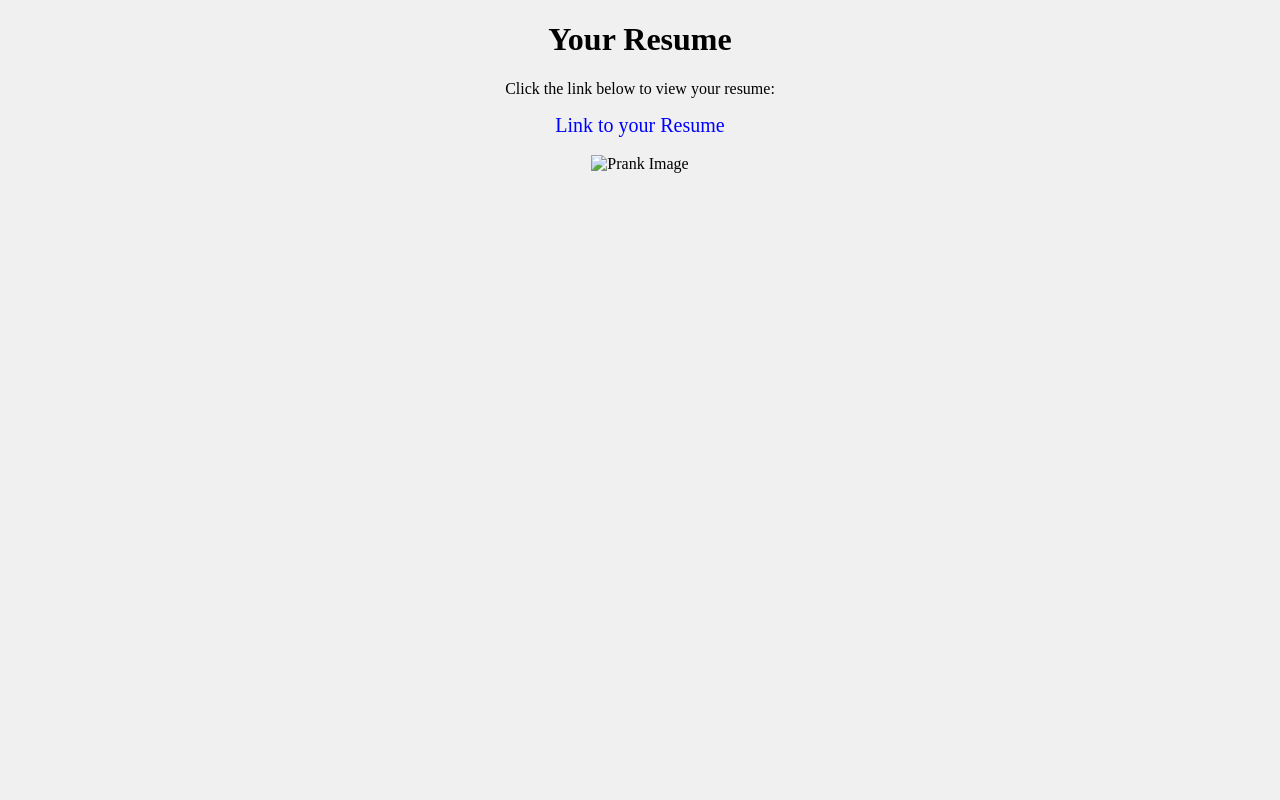
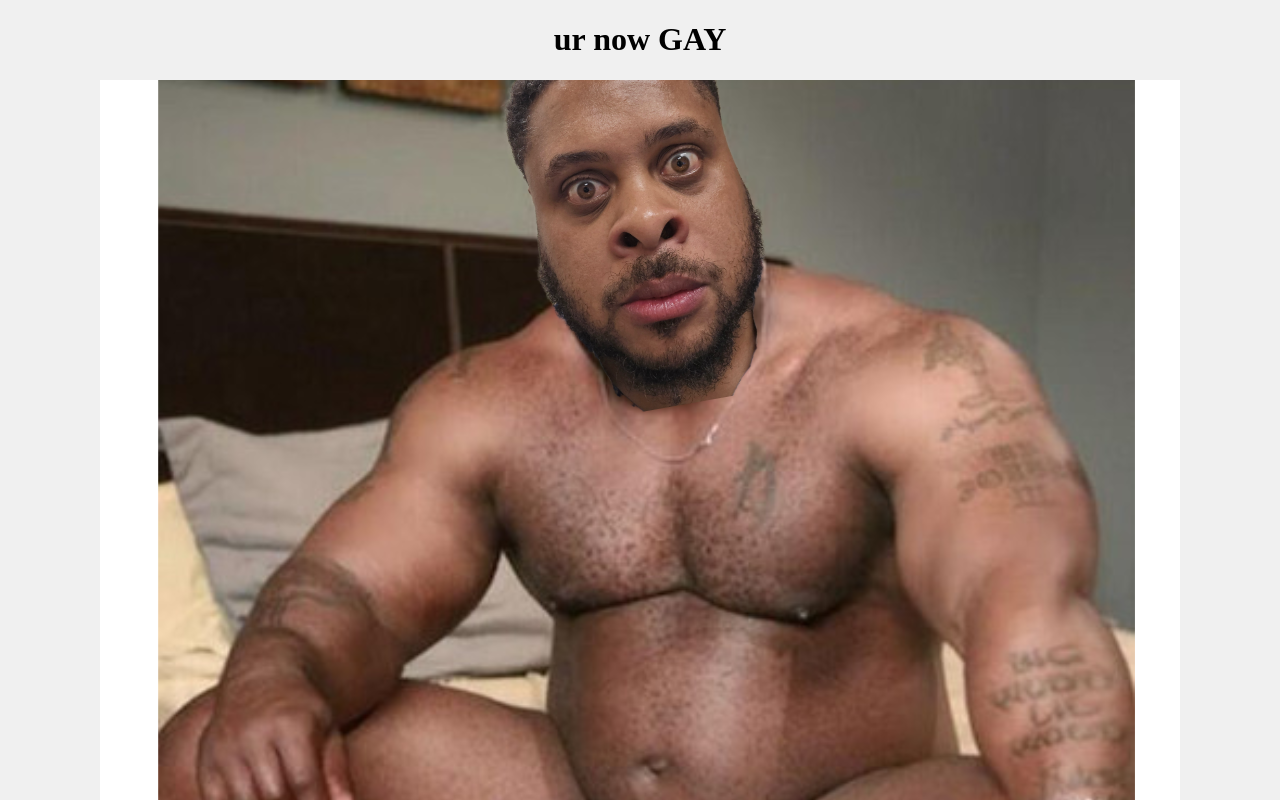
Before and after one commit to GlowormBeta/glowormbeta.github.io, a plain HTML site: page index.html in a window 1280 px wide. Shown: the top 800 px of the page. Drawn offline with Linux system fonts and the light colour scheme.

Commit message:
update 2.0

```diff
--- a/index.html
+++ b/index.html
@@ -3,15 +3,10 @@
 <head>
     <meta charset="UTF-8">
     <meta name="viewport" content="width=device-width, initial-scale=1.0">
-    <title>Link to Your Resume</title>
+    <title>Made you look</title>
 </head>
 <body style="text-align: center; background-color: #f0f0f0;">
-    <h1>Your Resume</h1>
-    <p>Click the link below to view your resume:</p>
-    <a href="image.jpg" download="Your_Resume.jpg" style="text-decoration: none; color: blue; font-size: 20px;">
-        Link to your Resume
-    </a>
-    <br><br>
-    <img src="image.jpg" alt="Prank Image" style="max-width: 100%; height: auto;">
+    <h1> ur now GAY</h1>
+    <img src="image.png" alt="Prank Image" style="max-width: 100%; height: auto;">
 </body>
 </html>
```
